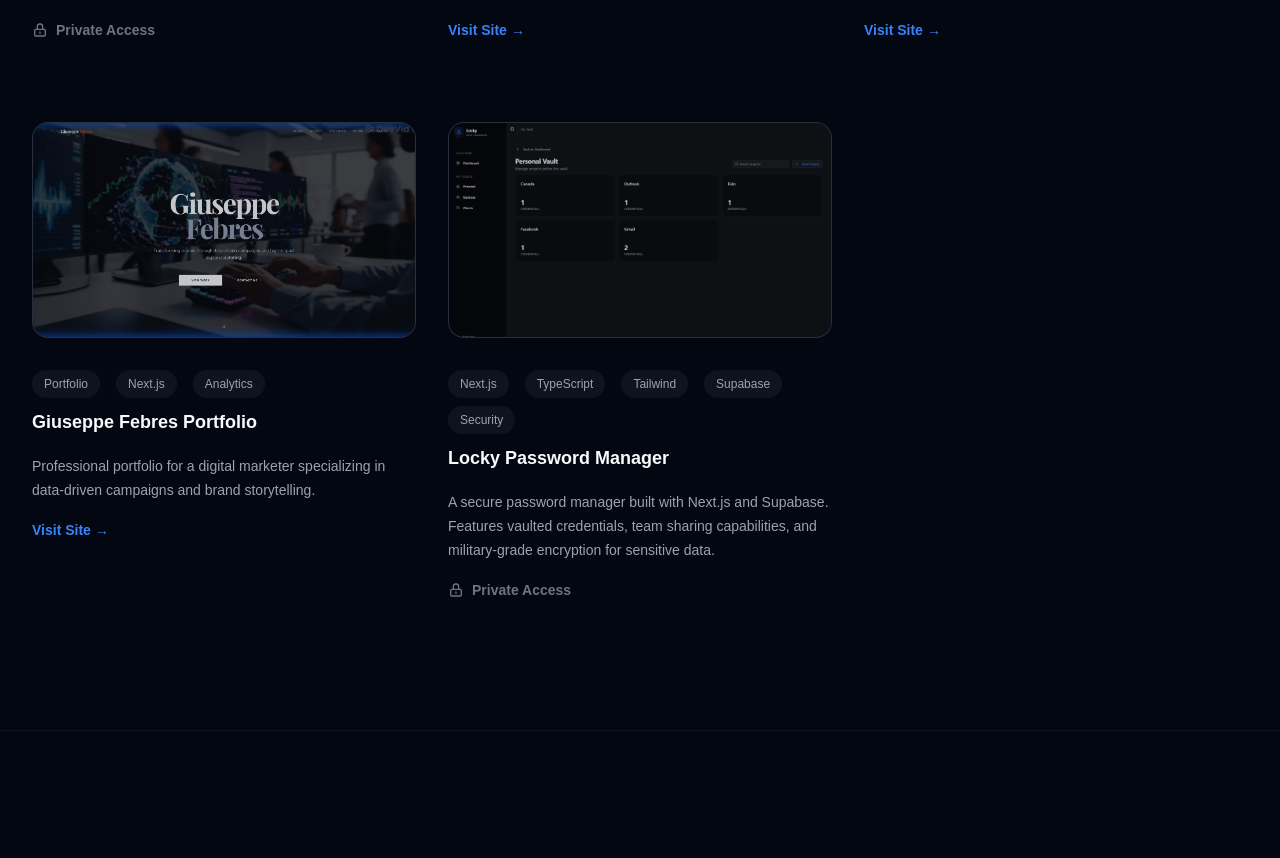
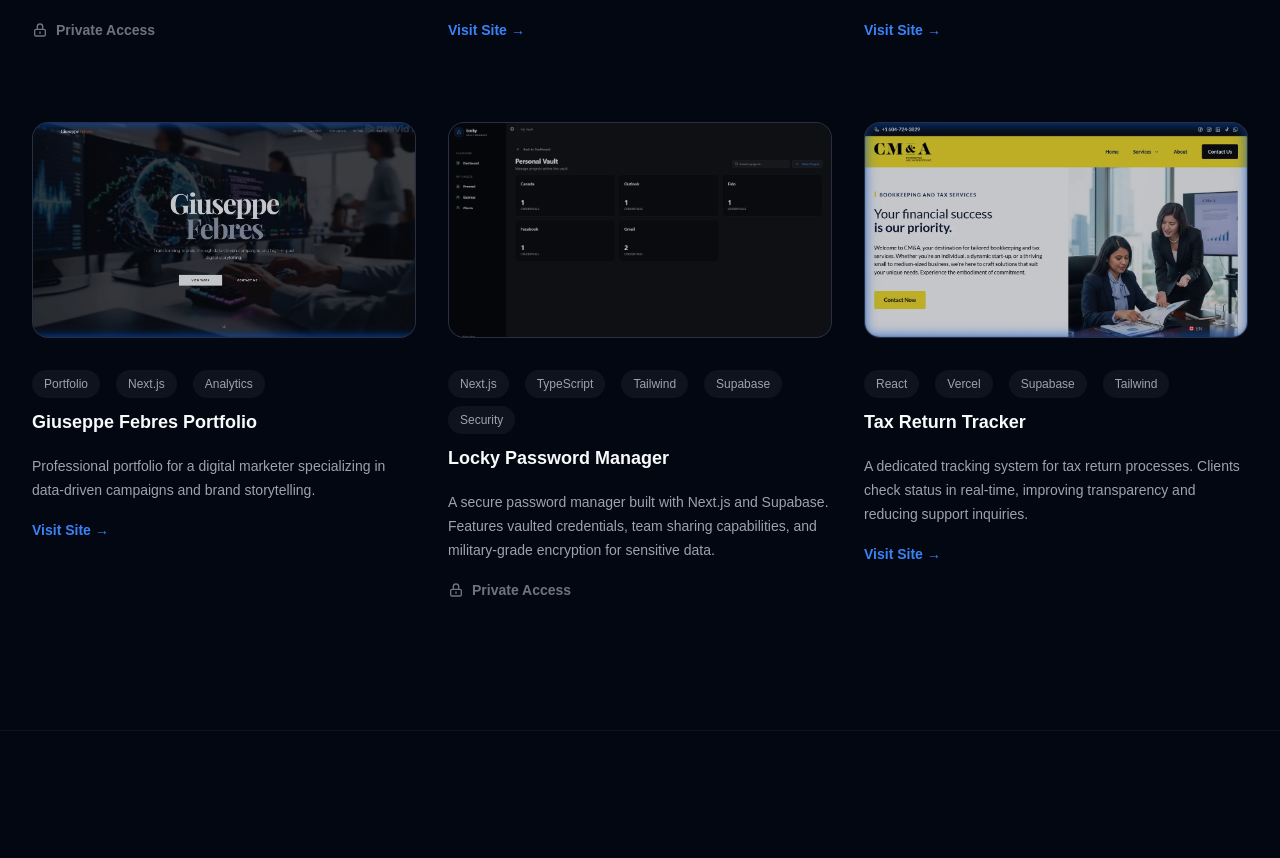
Before and after one commit to jesussalinasdev/jsalinas-dev, a Next.js app: page /en in a window 1280 px wide. Shown: the part 4047-4905 px from the top of the page. Built offline with nearby package versions, Linux system fonts and the light colour scheme.

Commit message:
feat: add tax tracker project

```diff
--- a/messages/en.json
+++ b/messages/en.json
@@ -93,6 +93,10 @@
             "locky": {
                 "title": "Locky Password Manager",
                 "description": "A secure password manager built with Next.js and Supabase. Features vaulted credentials, team sharing capabilities, and military-grade encryption for sensitive data."
+            },
+            "cynthia_tracker": {
+                "title": "Tax Return Tracker",
+                "description": "A dedicated tracking system for tax return processes. Clients check status in real-time, improving transparency and reducing support inquiries."
             }
         }
     },
--- a/messages/es.json
+++ b/messages/es.json
@@ -93,6 +93,10 @@
             "locky": {
                 "title": "Locky Password Manager",
                 "description": "Gestor de contraseñas seguro construido con Next.js y Supabase. Cuenta con bóvedas de credenciales, capacidades de equipo compartido y encriptación de grado militar."
+            },
+            "cynthia_tracker": {
+                "title": "Rastreador de Declaraciones",
+                "description": "Sistema dedicado para rastrear el estado de declaraciones de impuestos. Los clientes consultan su estado en tiempo real, mejorando la transparencia."
             }
         }
     },
--- a/src/components/sections/Portfolio.tsx
+++ b/src/components/sections/Portfolio.tsx
@@ -45,6 +45,14 @@ export function Portfolio() {
             image: "/locky-dashboard.png",
             link: "",
             isPrivate: true,
+        },
+        {
+            title: t('projects.cynthia_tracker.title'),
+            description: t('projects.cynthia_tracker.description'),
+            tags: ["React", "Vercel", "Supabase", "Tailwind"],
+            image: "/cynthia-tracker.webp",
+            link: "https://track.cynthiamedrano.ca/",
+            isPrivate: false,
         },
     ];
 
```
Also changed, not shown: public/cynthia-tracker.webp (added).
